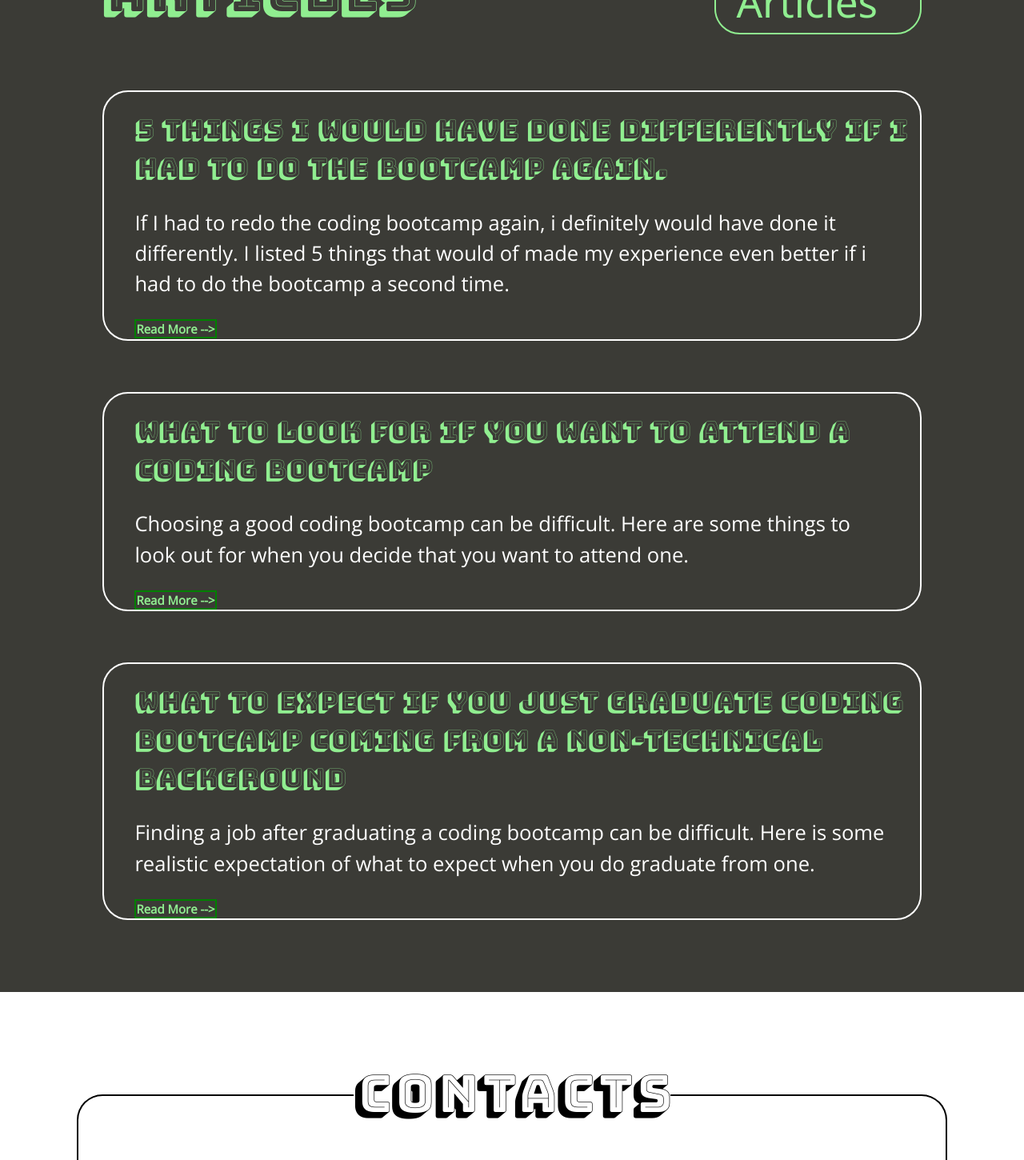
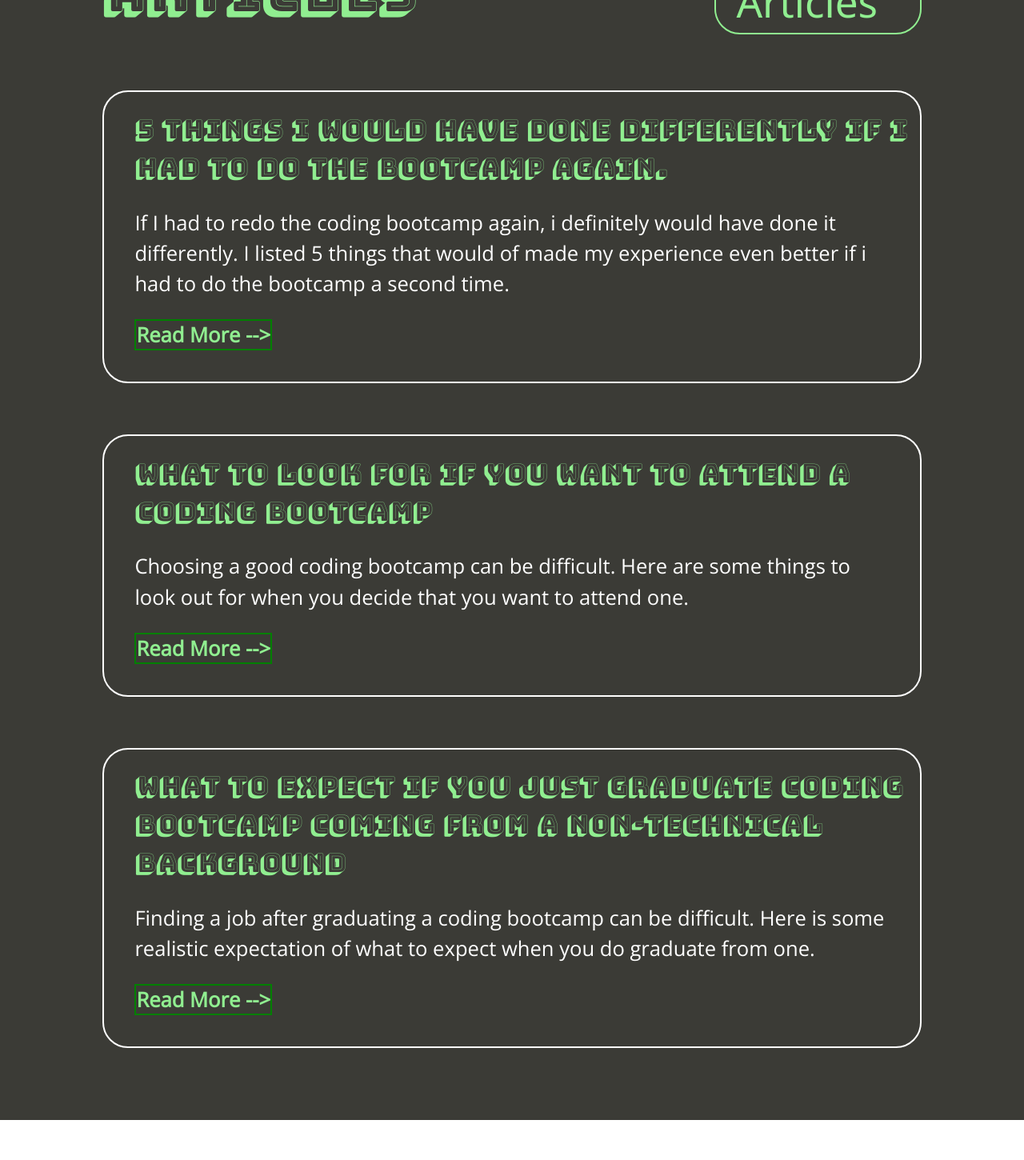
Before and after one commit to StudentCZ/my-website, a React (Create React App) app: page / in a window 1280 px wide. Shown: the part 2778-4228 px from the top of the page at 80% size. Built offline with nearby package versions, Linux system fonts and the light colour scheme.

Commit message:
added a div for the read more border

```diff
--- a/src/components/Articles.js
+++ b/src/components/Articles.js
@@ -30,6 +30,7 @@ const Articles = () => {
           done it differently. I listed 5 things that would of made my
           experience even better if i had to do the bootcamp a second time.
         </p>
+        <div className={style.textLinkBorder}>
           <a
             className={style.textLink}
             href='https://medium.com/@Chao.Zhou/5-things-i-would-havedone-differently-if-i-had-to-do-the-bootcamp-again-4dfe3cb95e86'
@@ -40,6 +41,7 @@ const Articles = () => {
             Read More -->
           </a>
         </div>
+      </div>
       <div className={style.borderBox}>
         <h2 className={style.borderBoxHeader}>
           What To Look For If You Want To Attend A Coding Bootcamp
@@ -49,6 +51,7 @@ const Articles = () => {
           Choosing a good coding bootcamp can be difficult. Here are some things
           to look out for when you decide that you want to attend one.
         </p>
+        <div className={style.textLinkBorder}>
           <a
             className={style.textLink}
             href='https://medium.com/@Chao.Zhou/what-to-look-for-if-you-want-to-attend-a-coding-bootcamp-d00faabda2a8'
@@ -58,6 +61,7 @@ const Articles = () => {
             {' '}
             Read More -->
           </a>
+        </div>
       </div>
 
       <div className={style.borderBox}>
@@ -71,6 +75,7 @@ const Articles = () => {
           Here is some realistic expectation of what to expect when you do
           graduate from one.
         </p>
+        <div className={style.textLinkBorder}>
           <a
             className={style.textLink}
             href='https://medium.com/@Chao.Zhou/what-to-expect-if-you-just-graduate-coding-bootcamp-coming-from-a-non-technical-background-1aea8b8ebe88'
@@ -82,6 +87,7 @@ const Articles = () => {
           </a>
         </div>
       </div>
+    </div>
   );
 };
 
--- a/src/components/Articles.module.css
+++ b/src/components/Articles.module.css
@@ -58,6 +58,9 @@ a {
   font-family: 'Open Sans', sans-serif;
 }
 
+.textLinkBorder {
+  margin-bottom: 3vw;
+}
 .textLink {
   border: 2px solid green;
   color: lightgreen;
@@ -65,10 +68,7 @@ a {
   font-family: 'Open Sans', sans-serif;
   margin-left: 3vw;
   margin-bottom: -3vw;
-}
-
-.linkText {
-  font-size: 3vw;
+  font-size: 2vw;
 }
 
 @media only screen and (max-width: 600px) {
```
Lines whose indentation alone changed are shown as unchanged.
